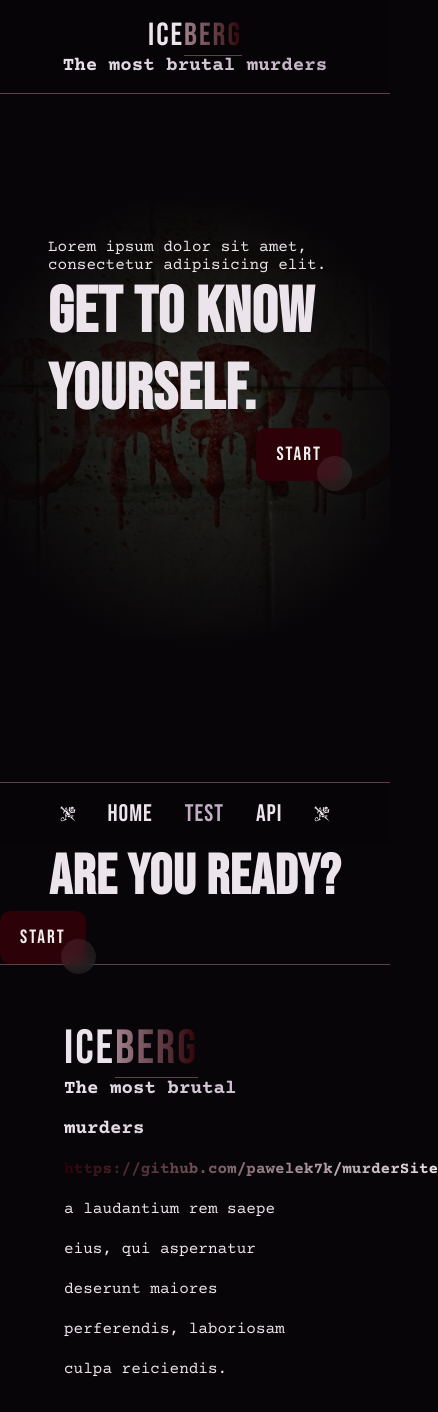
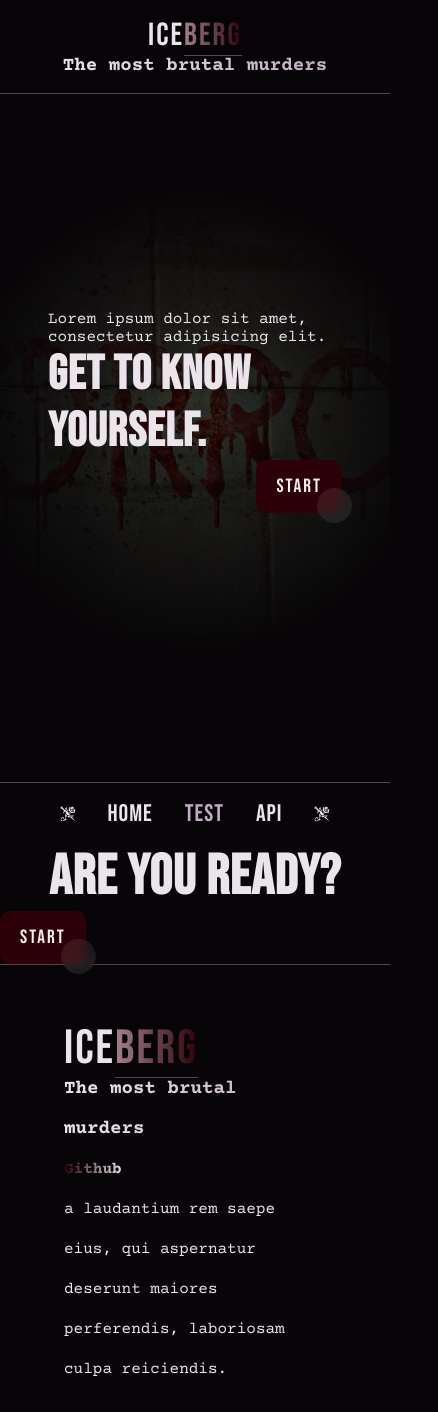
Before and after one commit to pawelek7k/murderSite, a React (Vite) app: page /Test in a window 390 px wide. Shown: the top 1412 px of the page, 438 px wide, since content can reach past the window. Built offline with nearby package versions, Linux system fonts and the light colour scheme; data requests are answered from the project's data file.

Commit message:
add fixes to responsive view

```diff
--- a/src/components/Footer/index.tsx
+++ b/src/components/Footer/index.tsx
@@ -9,7 +9,7 @@ export const Footer = () => {
       <Logo positionOnPage={false} />
       <Link
         href={"https://github.com/pawelek7k/murderSite"}
-        content={"https://github.com/pawelek7k/murderSite"}
+        content={"Github"}
       />
       <Paragraph
         content={
--- a/src/components/Heading/h1/Styles.ts
+++ b/src/components/Heading/h1/Styles.ts
@@ -6,6 +6,6 @@ font-family: var(--secondary-font);
 font-size: 5rem;
 letter-spacing: 1px;
 @media (max-width: 600px) {
-font-size: 4rem;
+font-size: 3rem;
 }
 `
--- a/src/components/Home/HeroSection/Styles.ts
+++ b/src/components/Home/HeroSection/Styles.ts
@@ -25,6 +25,9 @@ flex-direction: column;
 align-items: flex-end;
 height: 60%;
 justify-content: flex-end;
+@media (max-width: 600px) {
+margin-top: 2rem;
+}
 `
 
 export const Section = styled.section`
--- a/src/components/Home/IntroductionSection/Styles.ts
+++ b/src/components/Home/IntroductionSection/Styles.ts
@@ -4,7 +4,7 @@ import Woman from "../../../images/sunset.jpg";
 export const StyledIntroduction = styled.section`
 padding: 15rem 3rem;
  @media (max-width: 900px) {
-    padding: 12rem .5rem;
+    padding: 10rem .5rem 5rem .5rem;
   }
 background: radial-gradient(circle at center, rgba(0, 0, 0, 73%) 15%, var(--background) 25%),
     url(${Woman});
```
